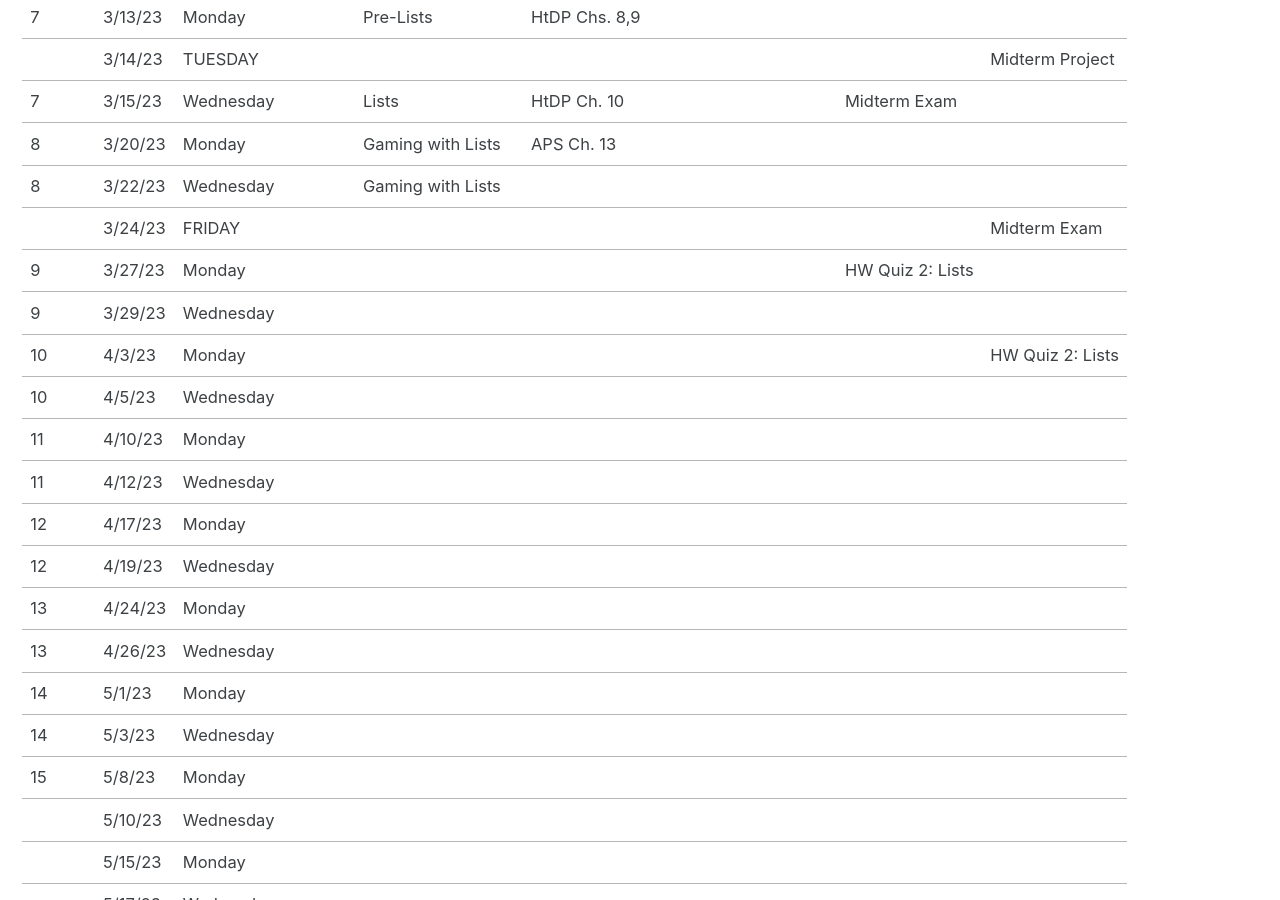
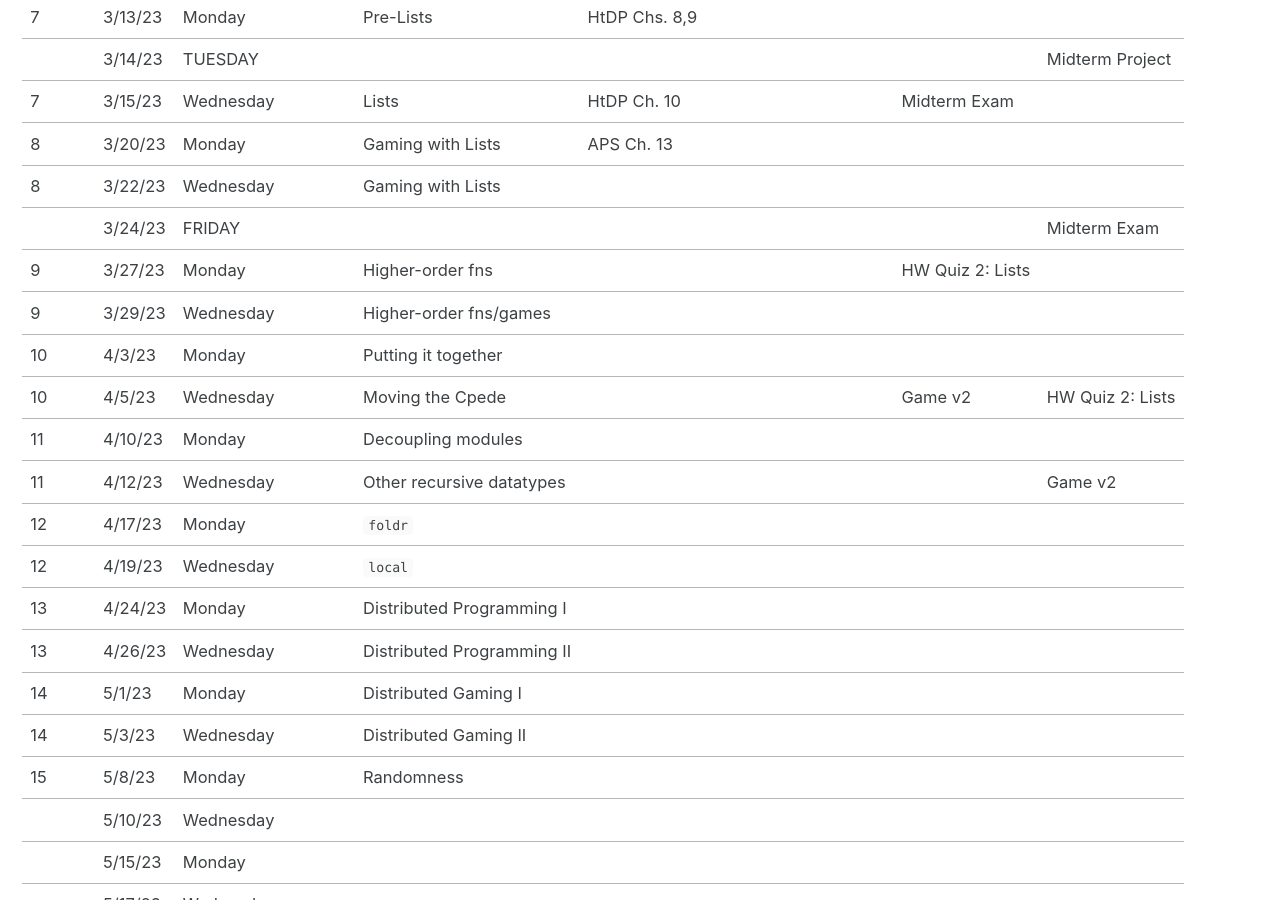
Before and after one commit to jasonhemann/25SP-CS1114, a Jekyll site: the page built from schedule.md, in a window 1280 px wide and 900 px high, scrolled down 779 px. Built offline with Jekyll 4.4.1, drawn with Linux system fonts in a browser that asks for light colours; cached includes are drawn as plain includes.

Commit message:
Lecture schedule for the rest of the semester

```diff
--- a/schedule.md
+++ b/schedule.md
@@ -4,61 +4,61 @@ layout: splash
 classes: wide
 ---
 
-|-------|---------|-----------|--------|--------------------|---------------------|-----------------|------------------|------------------|
-| Week# | Date    | Day       | Break? | Lecture Topic      | Pre-reading         | Extra Resources | HW Out           | HW Due           |
-|-------|---------|-----------|--------|--------------------|---------------------|-----------------|------------------|------------------|
-| 0     | 1/18/23 | Wednesday |        |                    |                     |                 |                  |                  |
-|-------|---------|-----------|--------|--------------------|---------------------|-----------------|------------------|------------------|
-| 1     | 1/23/23 | Monday    |        |                    |                     |                 |                  |                  |
-| 1     | 1/25/23 | Wednesday |        |                    |                     |                 |                  |                  |
-|-------|---------|-----------|--------|--------------------|---------------------|-----------------|------------------|------------------|
-| 2     | 1/30/23 | Monday    |        |                    |                     |                 |                  |                  |
-| 2     | 2/1/23  | Wednesday |        |                    |                     |                 | APS, 32-39       |                  |
-|-------|---------|-----------|--------|--------------------|---------------------|-----------------|------------------|------------------|
-| 3     | 2/6/23  | Monday    |        |                    |                     |                 |                  |                  |
-| 3     | 2/8/23  | Wednesday |        | Coord system       | HtDP Ch.1 §3        |                 | HtDP, 42-47      |                  |
-|-------|---------|-----------|--------|--------------------|---------------------|-----------------|------------------|------------------|
-| 4     | 2/13/23 | Monday    |        |                    |                     |                 |                  |                  |
-| 4     | 2/15/23 | Wednesday |        | Implementing ci    | APS Ch. 4           |                 | Better ci        |                  |
-|-------|---------|-----------|--------|--------------------|---------------------|-----------------|------------------|------------------|
-| 5     | 2/20/23 | Monday    |        | `struct`           |                     |                 | HW Quiz 1        |                  |
-| 5     | 2/22/23 | Wednesday |        | Games w/`struct`   | APS Ch. 8 / Ch.1 §6 |                 |                  |                  |
-|-------|---------|-----------|--------|--------------------|---------------------|-----------------|------------------|------------------|
-| 6     | 2/27/23 | Monday    |        | A half-class       |                     |                 | Midterm Project  |                  |
-| 6     | 3/1/23  | Wednesday |        | Games w/`struct` 2 |                     |                 |                  |                  |
-|-------|---------|-----------|--------|--------------------|---------------------|-----------------|------------------|------------------|
-|       |         |           | Spring |                    |                     |                 |                  |                  |
-|       |         |           | Spring |                    |                     |                 |                  |                  |
-|-------|---------|-----------|--------|--------------------|---------------------|-----------------|------------------|------------------|
-| 7     | 3/13/23 | Monday    |        | Pre-Lists          | HtDP Chs. 8,9       |                 |                  |                  |
-|       | 3/14/23 | TUESDAY   |        |                    |                     |                 |                  | Midterm Project  |
-| 7     | 3/15/23 | Wednesday |        | Lists              | HtDP Ch. 10         |                 | Midterm Exam     |                  |
-|-------|---------|-----------|--------|--------------------|---------------------|-----------------|------------------|------------------|
-| 8     | 3/20/23 | Monday    |        | Gaming with Lists  | APS Ch. 13          |                 |                  |                  |
-| 8     | 3/22/23 | Wednesday |        | Gaming with Lists  |                     |                 |                  |                  |
-|       | 3/24/23 | FRIDAY    |        |                    |                     |                 |                  | Midterm Exam     |
-|-------|---------|-----------|--------|--------------------|---------------------|-----------------|------------------|------------------|
-| 9     | 3/27/23 | Monday    |        |                    |                     |                 | HW Quiz 2: Lists |                  |
-| 9     | 3/29/23 | Wednesday |        |                    |                     |                 |                  |                  |
-|-------|---------|-----------|--------|--------------------|---------------------|-----------------|------------------|------------------|
-| 10    | 4/3/23  | Monday    |        |                    |                     |                 |                  | HW Quiz 2: Lists |
-| 10    | 4/5/23  | Wednesday |        |                    |                     |                 |                  |                  |
-|-------|---------|-----------|--------|--------------------|---------------------|-----------------|------------------|------------------|
-| 11    | 4/10/23 | Monday    |        |                    |                     |                 |                  |                  |
-| 11    | 4/12/23 | Wednesday |        |                    |                     |                 |                  |                  |
-|-------|---------|-----------|--------|--------------------|---------------------|-----------------|------------------|------------------|
-| 12    | 4/17/23 | Monday    |        |                    |                     |                 |                  |                  |
-| 12    | 4/19/23 | Wednesday |        |                    |                     |                 |                  |                  |
-|-------|---------|-----------|--------|--------------------|---------------------|-----------------|------------------|------------------|
-| 13    | 4/24/23 | Monday    |        |                    |                     |                 |                  |                  |
-| 13    | 4/26/23 | Wednesday |        |                    |                     |                 |                  |                  |
-|-------|---------|-----------|--------|--------------------|---------------------|-----------------|------------------|------------------|
-| 14    | 5/1/23  | Monday    |        |                    |                     |                 |                  |                  |
-| 14    | 5/3/23  | Wednesday |        |                    |                     |                 |                  |                  |
-|-------|---------|-----------|--------|--------------------|---------------------|-----------------|------------------|------------------|
-| 15    | 5/8/23  | Monday    |        |                    |                     |                 |                  |                  |
-|       | 5/10/23 | Wednesday |        |                    |                     |                 |                  |                  |
-|       | 5/15/23 | Monday    |        |                    |                     |                 |                  |                  |
-|       | 5/17/23 | Wednesday |        |                    |                     |                 |                  |                  |
+|-------|---------|-----------|--------|----------------------------|---------------------|-----------------|------------------|------------------|
+| Week# | Date    | Day       | Break? | Lecture Topic              | Pre-reading         | Extra Resources | HW Out           | HW Due           |
+|-------|---------|-----------|--------|----------------------------|---------------------|-----------------|------------------|------------------|
+| 0     | 1/18/23 | Wednesday |        |                            |                     |                 |                  |                  |
+|-------|---------|-----------|--------|----------------------------|---------------------|-----------------|------------------|------------------|
+| 1     | 1/23/23 | Monday    |        |                            |                     |                 |                  |                  |
+| 1     | 1/25/23 | Wednesday |        |                            |                     |                 |                  |                  |
+|-------|---------|-----------|--------|----------------------------|---------------------|-----------------|------------------|------------------|
+| 2     | 1/30/23 | Monday    |        |                            |                     |                 |                  |                  |
+| 2     | 2/1/23  | Wednesday |        |                            |                     |                 | APS, 32-39       |                  |
+|-------|---------|-----------|--------|----------------------------|---------------------|-----------------|------------------|------------------|
+| 3     | 2/6/23  | Monday    |        |                            |                     |                 |                  |                  |
+| 3     | 2/8/23  | Wednesday |        | Coord system               | HtDP Ch.1 §3        |                 | HtDP, 42-47      |                  |
+|-------|---------|-----------|--------|----------------------------|---------------------|-----------------|------------------|------------------|
+| 4     | 2/13/23 | Monday    |        |                            |                     |                 |                  |                  |
+| 4     | 2/15/23 | Wednesday |        | Implementing ci            | APS Ch. 4           |                 | Better ci        |                  |
+|-------|---------|-----------|--------|----------------------------|---------------------|-----------------|------------------|------------------|
+| 5     | 2/20/23 | Monday    |        | `struct`                   |                     |                 | HW Quiz 1        |                  |
+| 5     | 2/22/23 | Wednesday |        | Games w/`struct`           | APS Ch. 8 / Ch.1 §6 |                 |                  |                  |
+|-------|---------|-----------|--------|----------------------------|---------------------|-----------------|------------------|------------------|
+| 6     | 2/27/23 | Monday    |        | A half-class               |                     |                 | Midterm Project  |                  |
+| 6     | 3/1/23  | Wednesday |        | Games w/`struct` 2         |                     |                 |                  |                  |
+|-------|---------|-----------|--------|----------------------------|---------------------|-----------------|------------------|------------------|
+|       |         |           | Spring |                            |                     |                 |                  |                  |
+|       |         |           | Spring |                            |                     |                 |                  |                  |
+|-------|---------|-----------|--------|----------------------------|---------------------|-----------------|------------------|------------------|
+| 7     | 3/13/23 | Monday    |        | Pre-Lists                  | HtDP Chs. 8,9       |                 |                  |                  |
+|       | 3/14/23 | TUESDAY   |        |                            |                     |                 |                  | Midterm Project  |
+| 7     | 3/15/23 | Wednesday |        | Lists                      | HtDP Ch. 10         |                 | Midterm Exam     |                  |
+|-------|---------|-----------|--------|----------------------------|---------------------|-----------------|------------------|------------------|
+| 8     | 3/20/23 | Monday    |        | Gaming with Lists          | APS Ch. 13          |                 |                  |                  |
+| 8     | 3/22/23 | Wednesday |        | Gaming with Lists          |                     |                 |                  |                  |
+|       | 3/24/23 | FRIDAY    |        |                            |                     |                 |                  | Midterm Exam     |
+|-------|---------|-----------|--------|----------------------------|---------------------|-----------------|------------------|------------------|
+| 9     | 3/27/23 | Monday    |        | Higher-order fns           |                     |                 | HW Quiz 2: Lists |                  |
+| 9     | 3/29/23 | Wednesday |        | Higher-order fns/games     |                     |                 |                  |                  |
+|-------|---------|-----------|--------|----------------------------|---------------------|-----------------|------------------|------------------|
+| 10    | 4/3/23  | Monday    |        | Putting it together        |                     |                 |                  |                  |
+| 10    | 4/5/23  | Wednesday |        | Moving the Cpede           |                     |                 | Game v2          | HW Quiz 2: Lists |
+|-------|---------|-----------|--------|----------------------------|---------------------|-----------------|------------------|------------------|
+| 11    | 4/10/23 | Monday    |        | Decoupling modules         |                     |                 |                  |                  |
+| 11    | 4/12/23 | Wednesday |        | Other recursive datatypes  |                     |                 |                  | Game v2          |
+|-------|---------|-----------|--------|----------------------------|---------------------|-----------------|------------------|------------------|
+| 12    | 4/17/23 | Monday    |        | `foldr`                    |                     |                 |                  |                  |
+| 12    | 4/19/23 | Wednesday |        | `local`                    |                     |                 |                  |                  |
+|-------|---------|-----------|--------|----------------------------|---------------------|-----------------|------------------|------------------|
+| 13    | 4/24/23 | Monday    |        | Distributed Programming I  |                     |                 |                  |                  |
+| 13    | 4/26/23 | Wednesday |        | Distributed Programming II |                     |                 |                  |                  |
+|-------|---------|-----------|--------|----------------------------|---------------------|-----------------|------------------|------------------|
+| 14    | 5/1/23  | Monday    |        | Distributed Gaming I       |                     |                 |                  |                  |
+| 14    | 5/3/23  | Wednesday |        | Distributed Gaming II      |                     |                 |                  |                  |
+|-------|---------|-----------|--------|----------------------------|---------------------|-----------------|------------------|------------------|
+| 15    | 5/8/23  | Monday    |        | Randomness                 |                     |                 |                  |                  |
+|       | 5/10/23 | Wednesday |        |                            |                     |                 |                  |                  |
+|       | 5/15/23 | Monday    |        |                            |                     |                 |                  |                  |
+|       | 5/17/23 | Wednesday |        |                            |                     |                 |                  |                  |
 
 <!-- <img src="https://imgs.xkcd.com/comics/x.png"> -->
```
